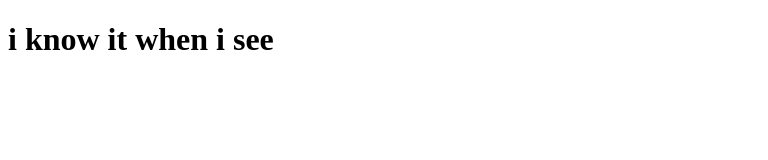
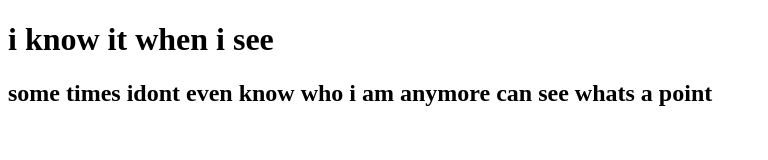
Before and after one commit to kylin-wong/first, a plain HTML site: page index.html in a window 1280 px wide. Shown: the whole page, without its empty margins (0-768 px from the left). Drawn offline with Linux system fonts and the light colour scheme.

Commit message:
Big第二次提交

```diff
--- a/index.html
+++ b/index.html
@@ -8,5 +8,6 @@
 </head>
 <body>
     <h1>i know it when i see</h1>
+    <h2>some times idont even know who i am anymore can see whats a point</h2>
 </body>
 </html>
```
